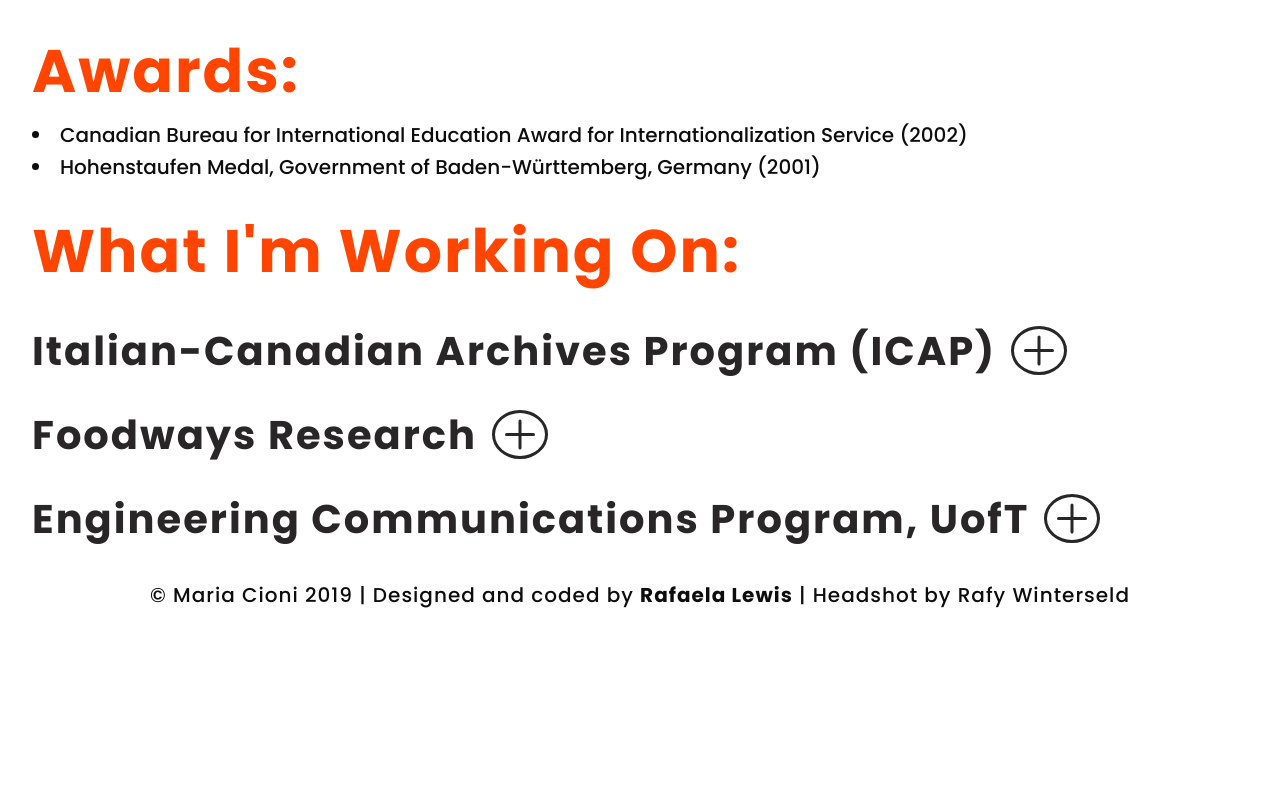
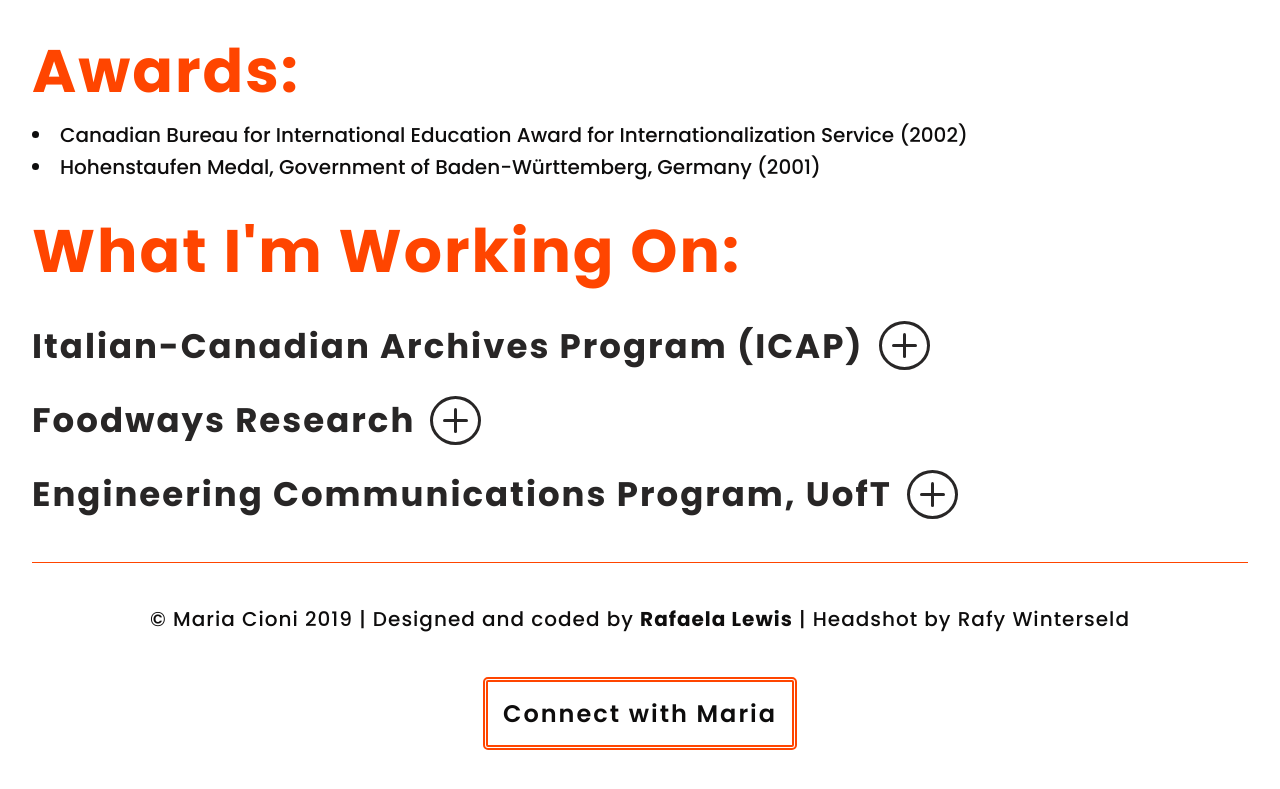
Before and after one commit to RGLewis/maria-cioni, a React (Create React App) app: page /experience in a window 1280 px wide. Shown: the part 603-1392 px from the top of the page. Before the commit the page ends 1234 px from the top, so only its background shows below. Built offline with nearby package versions, Linux system fonts and the light colour scheme; a web font is replaced by a local one.

Commit message:
footer done

```diff
--- a/src/App.js
+++ b/src/App.js
@@ -1,6 +1,7 @@
 import React from 'react';
 import { BrowserRouter as Router, Route, Switch } from 'react-router-dom';
 import "./app.scss";
+// eslint-disable-next-line
 import Home from "./components/Home.js";
 import Footer from "./components/Footer.js";
 import About from "./components/About.js";
--- a/src/components/Engineering.js
+++ b/src/components/Engineering.js
@@ -8,9 +8,10 @@ const Engineering = (props) => {
 
             {/* Heading container starts */}
             <div className="heading-container">
-                <h3>Engineering Communications Program, UofT</h3>
+                <h3 className="hide-show-heading long-heading">Engineering Communications Program, UofT</h3>
 
                 {/* Hide/Show button */}
+                <div className="hide-show-button-container">
                     <button
                         type="button"
                         className="hide-show-button"
@@ -19,6 +20,8 @@ const Engineering = (props) => {
                         <span className="hide-show-bar horizontal "></span>
                         <span className={engineeringToggleBar}></span>
                     </button>
+                </div>
+
             {/* Heading container ends */}
             </div>
 
--- a/src/components/Foodways.js
+++ b/src/components/Foodways.js
@@ -8,9 +8,10 @@ const Foodways = (props) => {
 
             {/* Heading container starts */}
             <div className="heading-container">
-                <h3>Foodways Research</h3>
+                <h3 className="hide-show-heading">Foodways Research</h3>
 
                 {/* Hide/Show button */}
+                <div className="hide-show-button-container">
                     <button
                         type="button"
                         className="hide-show-button"
@@ -19,6 +20,8 @@ const Foodways = (props) => {
                         <span className="hide-show-bar horizontal "></span>
                         <span className={foodwaysToggleBar}></span>
                     </button>
+                </div>
+
             {/* Heading container ends */}
             </div>
 
--- a/src/components/Footer.js
+++ b/src/components/Footer.js
@@ -3,6 +3,7 @@ import React from 'react';
 const Footer = () => (
     // FOOTER STARTS
     <footer>
+        <div className="footer-credits">
             <p className="footer-para">
             <span className="copyright">© Maria Cioni 2019</span>
             <span className="divider">  |  </span>
@@ -10,6 +11,19 @@ const Footer = () => (
             <span className="divider">  |  </span>
                 <span className="headshot">Headshot by Rafy Winterseld</span>
             </p>
+        </div>
+
+        <div className="footer-contact">
+            {/* UPDATE WITH GMAIL */}
+            <a
+                className="connect-with-maria"
+                href="www.mariacioni.ca"
+                target="_blank"
+                rel="noopener noreferrer"
+            >
+                Connect with Maria
+            </a>
+        </div>
 
     {/* FOOTER ENDS */}
     </footer>
--- a/src/components/ICAP.js
+++ b/src/components/ICAP.js
@@ -8,9 +8,10 @@ const ICAP = (props) => {
 
             {/* Heading container starts */}
             <div className="heading-container">
-                <h3>Italian-Canadian Archives Program (ICAP)</h3>
+                <h3 className="hide-show-heading long-heading">Italian-Canadian Archives Program (ICAP)</h3>
 
                 {/* Hide/Show button */}
+                <div className="hide-show-button-container">
                     <button
                         type="button"
                         className="hide-show-button"
@@ -19,12 +20,14 @@ const ICAP = (props) => {
                         <span className="hide-show-bar horizontal "></span>
                         <span className={icapToggleBar}></span>
                     </button>
+                </div>
+
             {/* Heading container ends */}
             </div>
 
             {props.icapIsShown &&
                 <div className="icap-show-container">
-                    <p>Maria is a founding member and Secretary of the Italian-Canadian Archives Program, a national network and national registered charity, securing the Italian-Canadian contribution to Canada’s narrative, past and present.</p>
+                <p>I am a founding member and Secretary of the Italian-Canadian Archives Program, a national network and national registered charity, securing the Italian-Canadian contribution to Canada’s narrative, past and present.</p>
 
                     <p>Please visit <a href="https://icap.ca/" className="link">icap.ca</a> and leave a message if you are interested in participating or have questions.</p>
                 </div>
--- a/src/components/SWAudio.js
+++ b/src/components/SWAudio.js
@@ -10,9 +10,10 @@ const SWAudio = (props) => {
 
             {/* Heading Container starts */}
             <div className="heading-container">
-                <h3>Audiobook</h3>
+                <h3 className="hide-show-heading">Audiobook</h3>
 
                 {/* Hide/Show button */}
+                <div className="hide-show-button-container">
                     <button
                         type="button"
                         className="hide-show-button"
@@ -21,6 +22,7 @@ const SWAudio = (props) => {
                         <span className="hide-show-bar horizontal "></span>
                         <span className={audioToggleBar}></span>
                     </button>
+                </div>
             {/* Heading container ends */}
             </div>
 
--- a/src/components/SWGet.js
+++ b/src/components/SWGet.js
@@ -4,15 +4,35 @@ const SWGet = () => (
     <div className="get-spaghetti-western">
         <p className="larger-para">Experience Spaghetti Western</p>
 
-        <a href="https://www.amazon.ca/Spaghetti-Western-Father-Brought-Italian/dp/B07D9T3D9Z/ref=sr_1_1?keywords=spaghetti+western+maria+cioni&qid=1556996196&s=gateway&sr=8-1-spell" className="sw-get-link">Amazon</a>
+        <a
+            href="https://www.amazon.ca/Spaghetti-Western-Father-Brought-Italian/dp/B07D9T3D9Z/ref=sr_1_1?keywords=spaghetti+western+maria+cioni&qid=1556996196&s=gateway&sr=8-1-spell"
+            className="sw-get-link" target="_blank"
+            rel="noopener noreferrer"
+        >
+            Amazon
+        </a>
 
         <span className="slash">/</span>
 
-        <a href="https://www.audible.ca/pd/Spaghetti-Western-Audiobook/B07D9T3L5X" className="sw-get-link">Audible</a>
+        <a
+            href="https://www.audible.ca/pd/Spaghetti-Western-Audiobook/B07D9T3L5X"
+            className="sw-get-link"
+            target="_blank"
+            rel="noopener noreferrer"
+        >
+            Audible
+        </a>
 
         <span className="slash">/</span>
 
-        <a href="https://itunes.apple.com/ca/audiobook/spaghetti-western-how-my-father-brought-italian-food/id1391039810" className="sw-get-link">iTunes</a>
+        <a
+            href="https://itunes.apple.com/ca/audiobook/spaghetti-western-how-my-father-brought-italian-food/id1391039810"
+            className="sw-get-link"
+            target="_blank"
+            rel="noopener noreferrer"
+        >
+            iTunes
+        </a>
     </div>
 )
 
--- a/src/components/SWReviews.js
+++ b/src/components/SWReviews.js
@@ -9,9 +9,10 @@ const SWReviews = (props) => {
 
             {/* Reviews Heading container starts */}
             <div className="heading-container sw-heading-container">
-                <h3>Reviews & Praise</h3>
+                <h3 className="hide-show-heading">Reviews</h3>
 
                 {/* Hide/Show button */}
+                <div className="hide-show-button-container">
                     <button
                         type="button"
                         className="hide-show-button"
@@ -20,6 +21,8 @@ const SWReviews = (props) => {
                         <span className="hide-show-bar horizontal "></span>
                         <span className={reviewsToggleBar}></span>
                     </button>
+                </div>
+
             {/* Reviews heading container ends */}
             </div>
 
--- a/src/styles/footer.scss
+++ b/src/styles/footer.scss
@@ -1,14 +1,47 @@
 // Height and padding styles
 footer {
-    padding: 20px 0;
-    min-height: 10vh;
+    margin-top: 40px;
+    border-top: 1px solid $accent-color;
+    padding-top: 40px;
     width: 100%;
     display: flex;
     flex-direction: column;
-    align-items: center;
-    justify-content: flex-end;
+
+    .footer-credits {
+        width: 100%;
+        display: flex;
+        flex-direction: row;
+        justify-content: center;
+    }
+
+    .footer-contact {
+        margin: 60px 0;
+        text-align: center;
+    }
 }
 
+//Footer Connect Button styles
+.connect-with-maria {
+    padding: 15px;
+    border: 5px double $accent-color;
+    border-radius: 5px;
+    font-weight: $semi-bold;
+    font-size: 1.2rem;
+    letter-spacing: 2px;
+    position: relative;
+    transition: color 500ms, border-radius 300ms;
+
+    &:hover {
+        //  border-color: $dark-color;
+        color: $accent-color;
+    }
+
+    &:active, &:focus {
+        border-radius: 40px;
+    }
+}
+
+//Additional Class Styles
 .footer-para {
     font-size: 1rem;
     display: inline;
--- a/src/styles/global-styles.scss
+++ b/src/styles/global-styles.scss
@@ -64,7 +64,7 @@ h2 {
 
 
 h3 {
-    font-size: 2rem;
+    font-size: 1.7rem;
     color: $lighten-dark-color;
     font-weight: $bold;
     letter-spacing: 2px;
@@ -130,7 +130,7 @@ blockquote {
 
 .larger-para {
     font-weight: $bold;
-    font-size: 1.5rem;
+    font-size: 1.3rem;
     letter-spacing: 2px;
 }
 
--- a/src/styles/hide-show-button.scss
+++ b/src/styles/hide-show-button.scss
@@ -3,6 +3,7 @@
     min-height: 10px;
     display: flex;
     flex-direction: row;
+    justify-content: flex-start;
     align-items: center;
     margin-top: 20px;
 }
@@ -32,7 +33,7 @@
     background-color: $lighten-dark-color;
     border-radius:2px;
     display: block;
-    width: 30px;
+    width: 25px;
     height: 3px;
     transition: all 300ms;
 
--- a/src/styles/nav.scss
+++ b/src/styles/nav.scss
@@ -32,7 +32,7 @@ nav {
     }
 
     &:focus, &:active {
-        color: $accent-color;
+        border-color: $accent-color;
     }
 }
 
```
Lines whose indentation alone changed are shown as unchanged.
